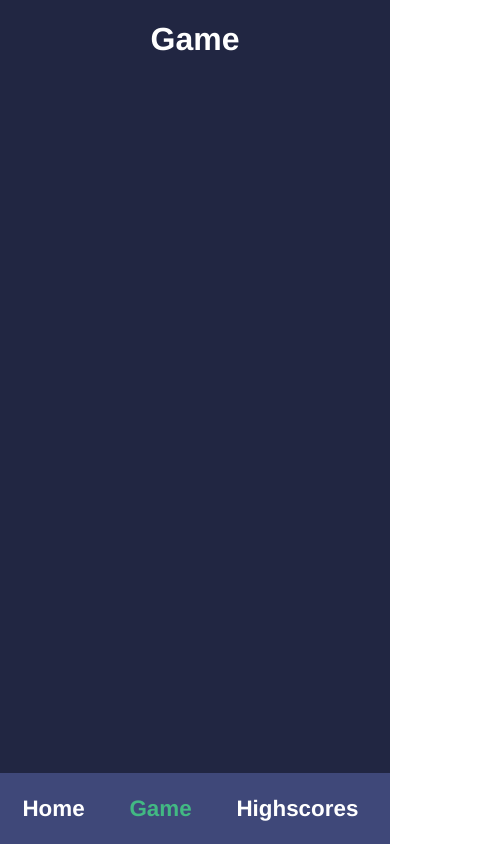
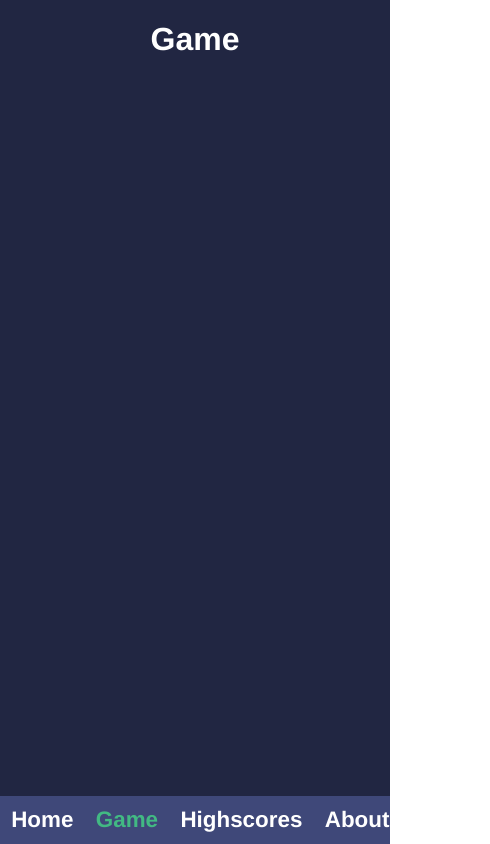
Before and after one commit to Rutabadev/Form, a Vue app: page /game in a window 390 px wide. Shown: the whole page, 490 px wide, since content can reach past the window. Built offline with nearby package versions, Linux system fonts and the light colour scheme.

Commit message:
responsive

```diff
--- a/src/App.vue
+++ b/src/App.vue
@@ -11,6 +11,8 @@
 </template>
 
 <style lang="scss">
+$break-large: 1200px;
+
 body {
   margin: 0;
 }
@@ -48,5 +50,11 @@ nav {
       color: #42b983;
     }
   }
+
+  @media screen and (max-width: $break-large) {
+    a {
+      padding: 0.5em;
+    }
+  }
 }
 </style>
```
